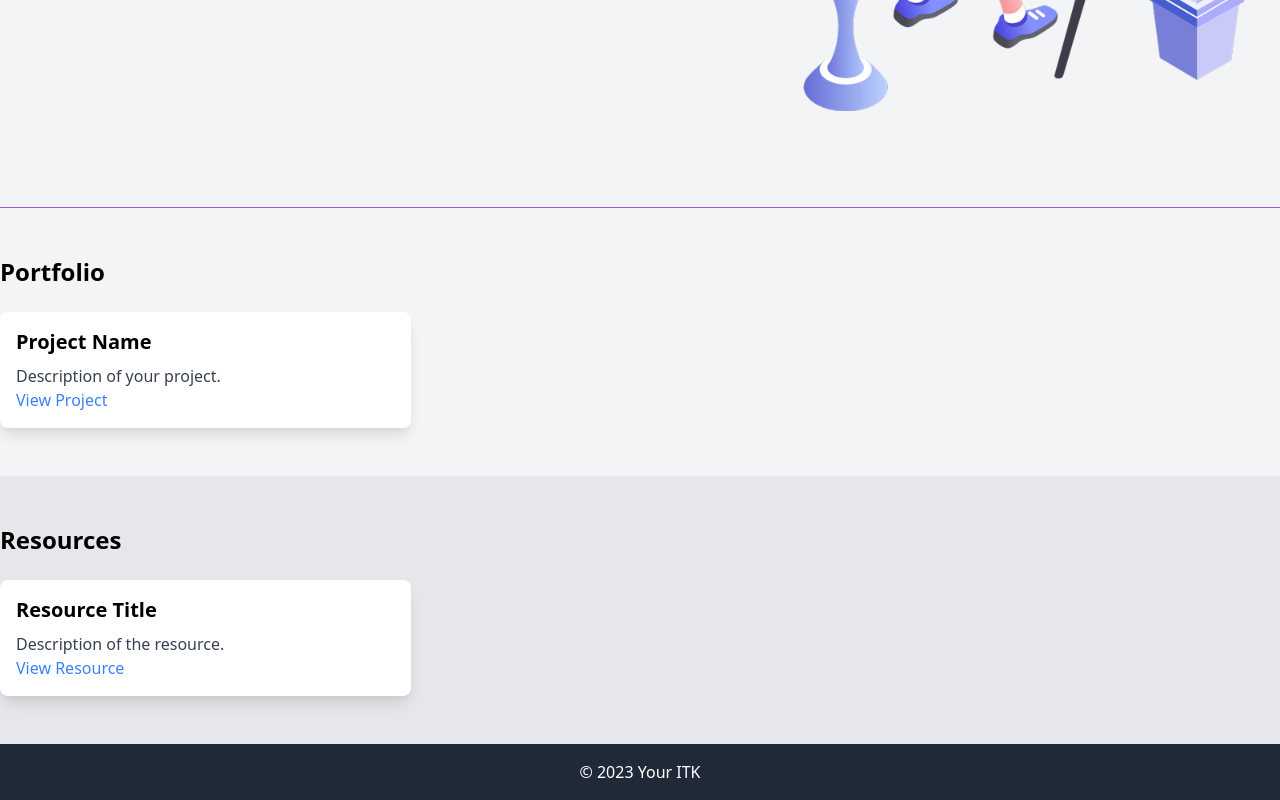
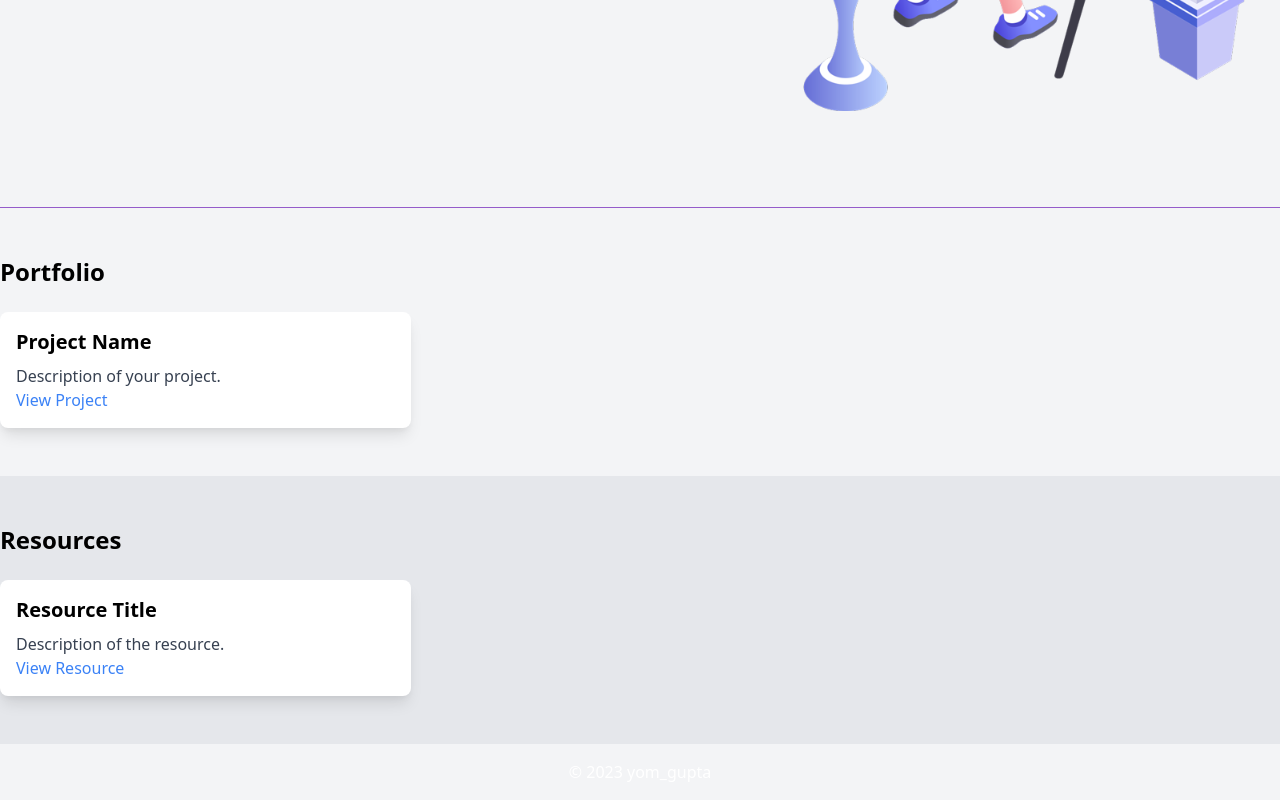
Before and after one commit to yom-gupta/index.html, a plain HTML site: page index.html in a window 1280 px wide. Shown: the part 651-1451 px from the top of the page. Drawn offline with nearby package versions, Linux system fonts and the light colour scheme.

Commit message:
Update index.html

```diff
--- a/index.html
+++ b/index.html
@@ -97,9 +97,9 @@
 </script>
 
     <!-- Footer -->
-    <footer class="bg-gray-800 text-white p-4">
+    <footer style="background:#0000;" class=" text-white p-4">
         <div class="container mx-auto text-center">
-            <p>&copy; 2023 Your ITK</p>
+            <p>&copy; 2023 yom_gupta</p>
         </div>
     </footer>
 
```
